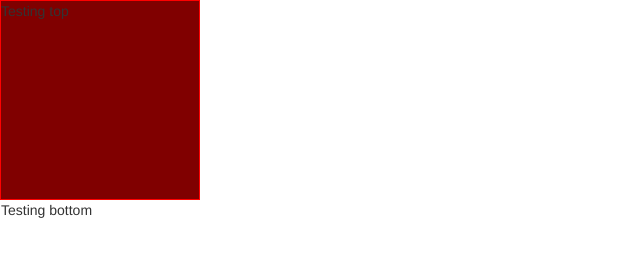
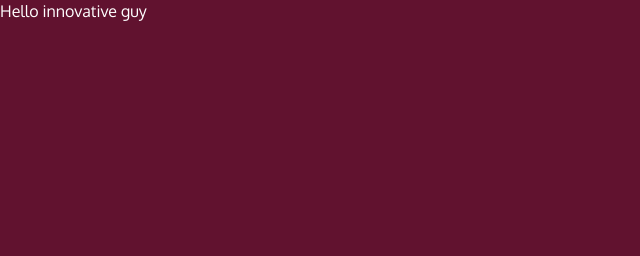
Before and after one commit to kuluruvineeth/Restaurant-Website, a plain HTML site: page index.html in a window 1280 px wide. Shown: the whole page, without its empty margins (0-640 px from the left). Drawn offline with Linux system fonts and the light colour scheme.

Commit message:
google fonts added

```diff
--- a/css/styles.css
+++ b/css/styles.css
@@ -0,0 +1,6 @@
+body {
+  font-size: 16px;
+  color: #fff;
+  background-color: #61122f;
+  font-family: "Oxygen", sans-serif;
+}
--- a/index.html
+++ b/index.html
@@ -1,5 +1,6 @@
 <!doctype html>
 <html lang="en">
+
 <head>
   <meta charset="utf-8">
   <meta http-equiv="X-UA-Compatible" content="IE=edge">
@@ -7,23 +8,19 @@
   <title>David Chu's China Bistro</title>
   <link rel="stylesheet" href="css/bootstrap.min.css">
   <link rel="stylesheet" href="css/styles.css">
-    <style type="text/css">
-    #top, #bottom {
-      width: 200px;
-      height: 200px;
-      background-color: maroon;
-      border: 1px solid red;
-    }
-    </style>
+  <link rel="preconnect" href="https://fonts.gstatic.com">
+  <link href="https://fonts.googleapis.com/css2?family=Oxygen:wght@300;400;700&display=swap" rel="stylesheet">
+
 </head>
+
 <body>
+  <p>Hello innovative guy</p>
 
-<div id="top" class="pull-left">Testing top</div>
-<div id="bottom">Testing bottom</div>
 
   <!-- jQuery (Bootstrap JS plugins depend on it) -->
   <script src="js/jquery-2.1.4.min.js"></script>
   <script src="js/bootstrap.min.js"></script>
   <script src="js/script.js"></script>
 </body>
+
 </html>
```
Lines whose indentation alone changed are shown as unchanged.
